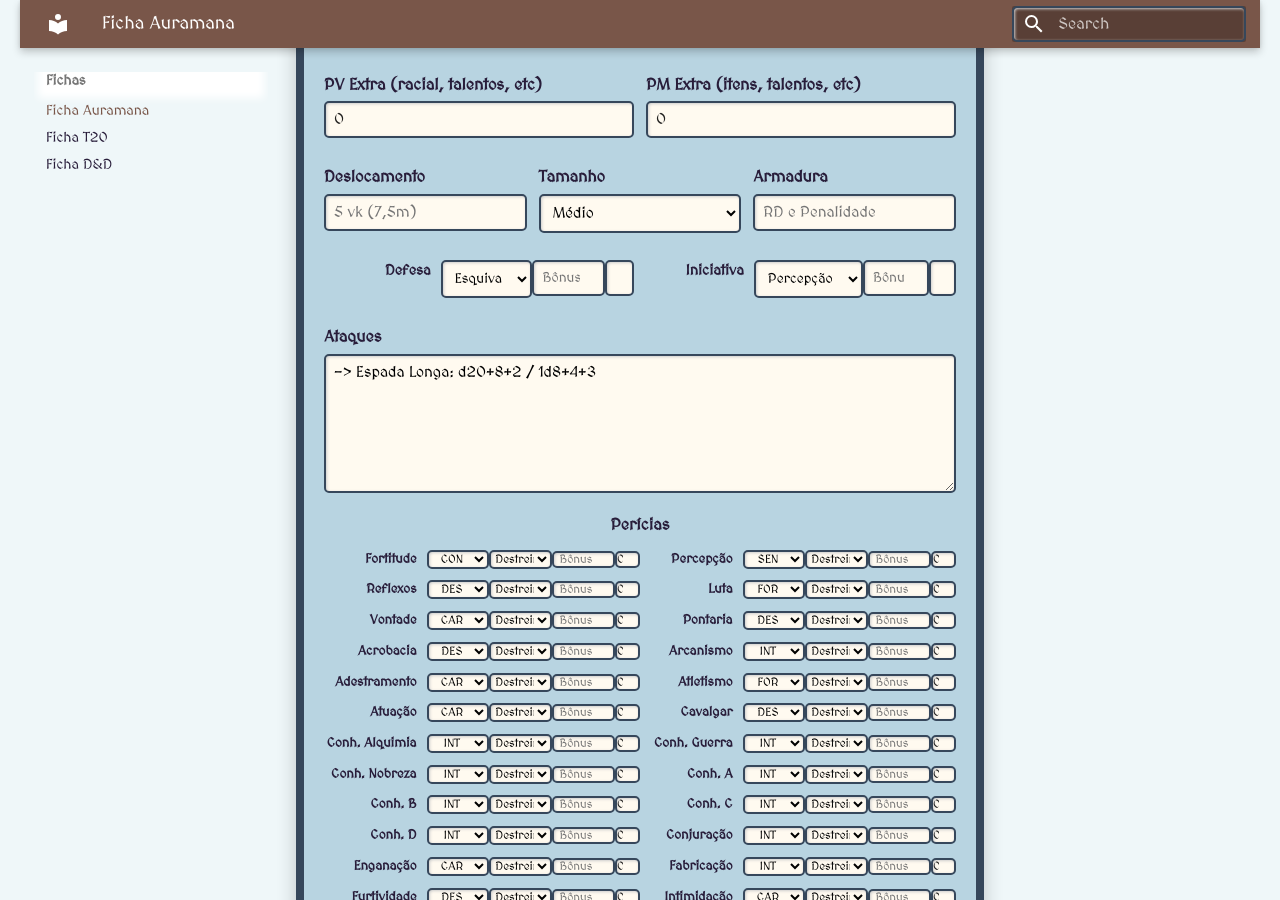
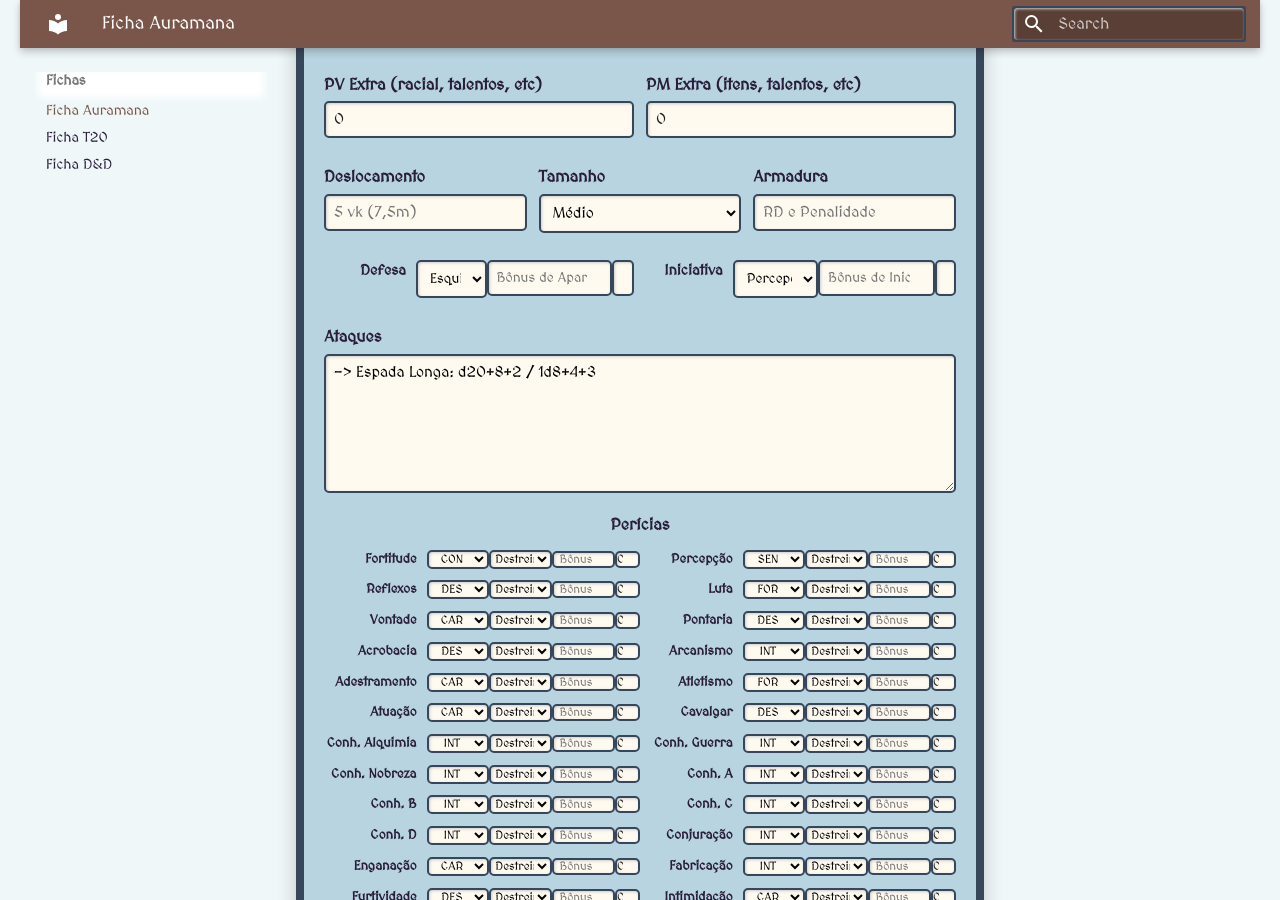
Before and after one commit to ozyssj/auramana-rpg, an MkDocs documentation site: the page built from docs/fichas/ficha.md, in a window 1280 px wide and 900 px high, scrolled down 842 px. Built offline with MkDocs 1.6.1 and Material for MkDocs 9.7.7, drawn with Linux system fonts in a browser that asks for light colours.

Commit message:
teste margens

```diff
--- a/docs/fichas/ficha.md
+++ b/docs/fichas/ficha.md
@@ -418,7 +418,7 @@
                         <option value="Vontade">Sanidade</option>
                     </select>
                 </div>
-                <div class="campo-pericia2">
+                <div class="campo">
                     <input type="number" class="aparo" placeholder="Bônus de Aparo">
                 </div>
                 <div class="campo-pericia3">
@@ -445,7 +445,7 @@
                         <option value="Conh. C">Outro</option>
                     </select>
                 </div>
-                <div class="campo-pericia2">
+                <div class="campo">
                     <input type="number" class="bonus-iniciativa" placeholder="Bônus de Iniciativa">
                 </div>
                 <div class="campo-pericia3">
```
